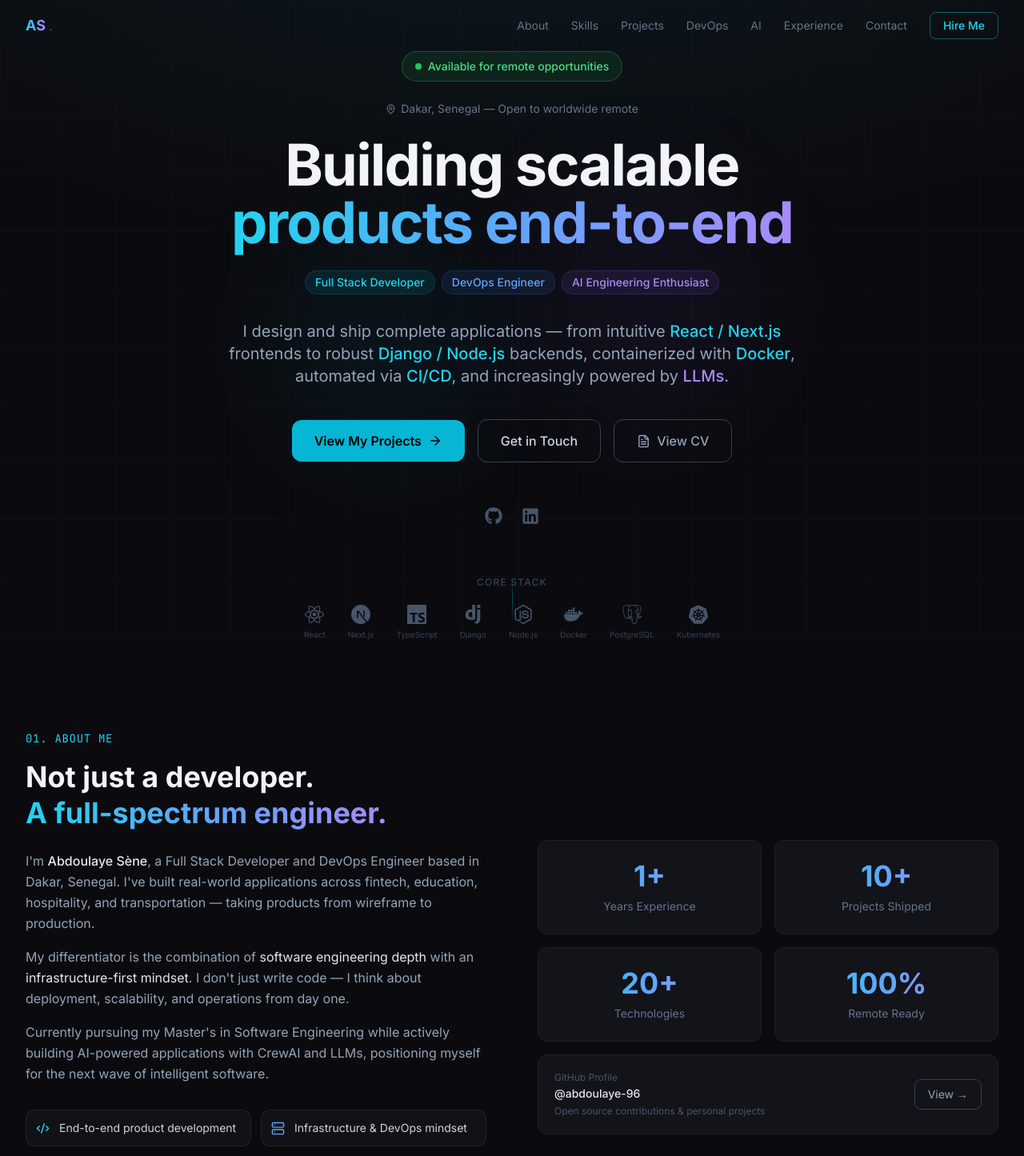
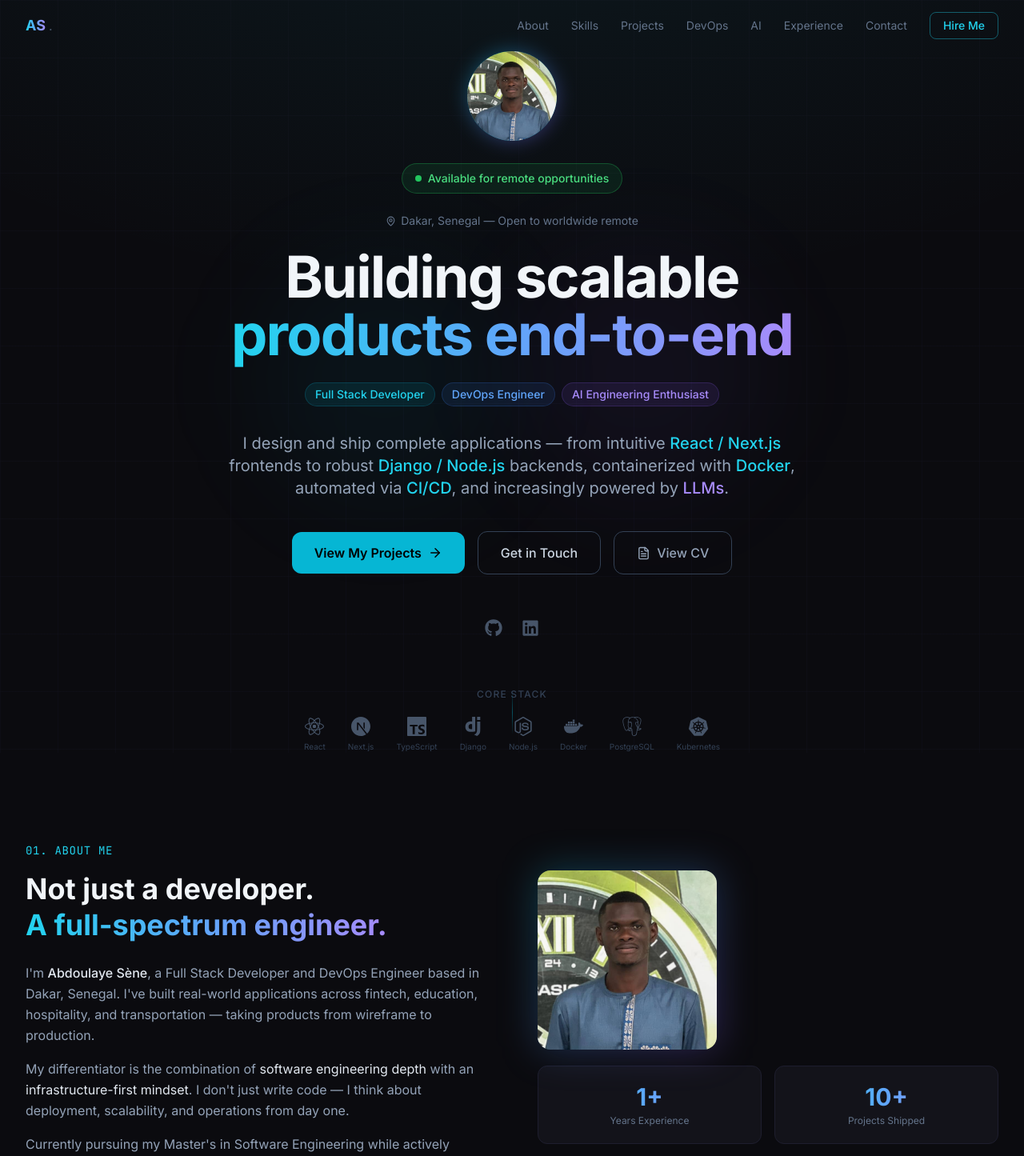
Before and after one commit to abdoulaye-96/my_portfolio, a Next.js app: page / in a window 1280 px wide. Shown: the top 1445 px of the page at 80% size. Built offline with nearby package versions, Linux system fonts and the light colour scheme.

Commit message:
feat: add profile photo to Hero and About sections

```diff
--- a/src/components/sections/About.tsx
+++ b/src/components/sections/About.tsx
@@ -3,6 +3,7 @@
 import { useRef } from 'react'
 import { motion, useInView } from 'framer-motion'
 import { Code2, Server, Brain, GraduationCap, MapPin } from 'lucide-react'
+import Image from 'next/image'
 
 const stats = [
   { value: '1+', label: 'Years Experience' },
@@ -78,7 +79,28 @@
             </div>
           </div>
 
-          {/* Right: stats */}
+          {/* Right: photo + stats */}
+          <div className="flex flex-col gap-5">
+            {/* Profile photo */}
+            <motion.div
+              initial={{ opacity: 0, scale: 0.9 }}
+              animate={isInView ? { opacity: 1, scale: 1 } : {}}
+              transition={{ duration: 0.6, delay: 0.1 }}
+              className="flex justify-center lg:justify-start"
+            >
+              <div className="relative w-48 h-48 sm:w-56 sm:h-56">
+                <div className="absolute inset-0 rounded-2xl bg-gradient-to-br from-cyan-500/30 to-violet-500/30 blur-xl" />
+                <div className="absolute inset-0 rounded-2xl border border-cyan-500/20" />
+                <Image
+                  src="/profile.jpeg"
+                  alt="Abdoulaye Sène"
+                  fill
+                  className="rounded-2xl object-cover object-top"
+                />
+              </div>
+            </motion.div>
+
+            {/* Stats grid */}
             <div className="grid grid-cols-2 gap-4">
               {stats.map(({ value, label }, i) => (
                 <motion.div
@@ -86,10 +108,10 @@
                   initial={{ opacity: 0, scale: 0.9 }}
                   animate={isInView ? { opacity: 1, scale: 1 } : {}}
                   transition={{ duration: 0.5, delay: 0.15 + i * 0.08 }}
-                className="card p-6 text-center hover:border-cyan-500/30 transition-colors duration-300"
+                  className="card p-5 text-center hover:border-cyan-500/30 transition-colors duration-300"
                 >
-                <div className="text-4xl font-bold gradient-text mb-2">{value}</div>
-                <div className="text-slate-500 text-sm">{label}</div>
+                  <div className="text-3xl font-bold gradient-text mb-1">{value}</div>
+                  <div className="text-slate-500 text-xs">{label}</div>
                 </motion.div>
               ))}
 
@@ -102,9 +124,7 @@
                 <div>
                   <p className="text-xs text-slate-600 mb-0.5">GitHub Profile</p>
                   <p className="text-slate-200 font-medium text-sm">@abdoulaye-96</p>
-                <p className="text-xs text-slate-600 mt-1">
-                  Open source contributions & personal projects
-                </p>
+                  <p className="text-xs text-slate-600 mt-1">Open source contributions & personal projects</p>
                 </div>
                 <a
                   href="https://github.com/abdoulaye-96"
@@ -116,6 +136,7 @@
                 </a>
               </motion.div>
             </div>
+          </div>
         </motion.div>
       </div>
     </section>
--- a/src/components/sections/Hero.tsx
+++ b/src/components/sections/Hero.tsx
@@ -3,6 +3,7 @@
 import { useState } from 'react'
 import { motion } from 'framer-motion'
 import { ArrowRight, MapPin, FileText } from 'lucide-react'
+import Image from 'next/image'
 import { FaGithub, FaLinkedin } from 'react-icons/fa'
 import {
   SiReact,
@@ -62,6 +63,23 @@
         animate="show"
         className="relative z-10 max-w-5xl mx-auto px-4 sm:px-6 lg:px-8 text-center"
       >
+        {/* Profile photo */}
+        <motion.div variants={item} className="mb-7 flex justify-center">
+          <div className="relative w-24 h-24 sm:w-28 sm:h-28">
+            {/* Glow ring */}
+            <div className="absolute inset-0 rounded-full bg-gradient-to-br from-cyan-500 to-violet-500 blur-md opacity-40" />
+            {/* Border ring */}
+            <div className="absolute inset-0 rounded-full border-2 border-cyan-500/50" />
+            <Image
+              src="/profile.jpeg"
+              alt="Abdoulaye Sène"
+              fill
+              className="rounded-full object-cover object-top"
+              priority
+            />
+          </div>
+        </motion.div>
+
         {/* Available badge */}
         <motion.div variants={item} className="mb-6">
           <span className="inline-flex items-center gap-2 px-4 py-2 rounded-full text-sm font-medium border border-green-500/30 bg-green-500/10 text-green-400">
```
Also changed, not shown: public/profile.jpeg (added). Lines whose indentation alone changed are shown as unchanged.
